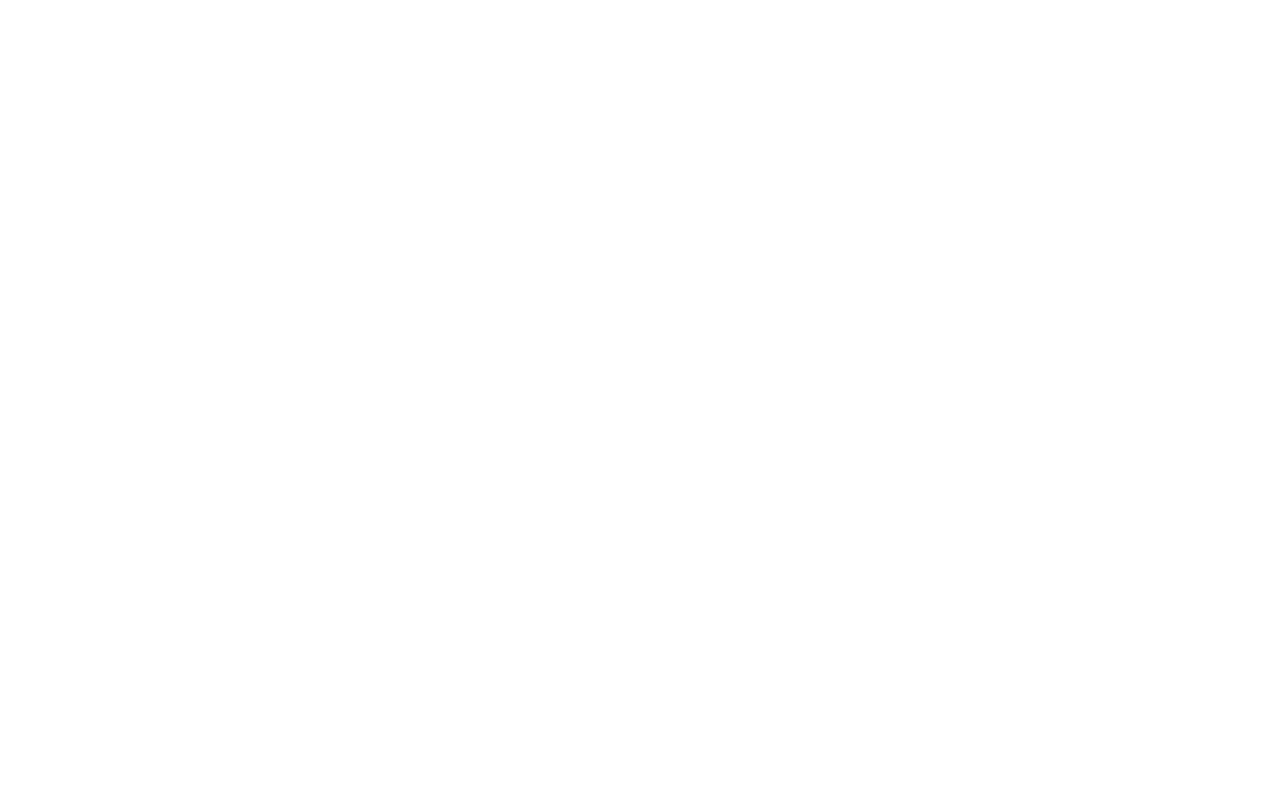
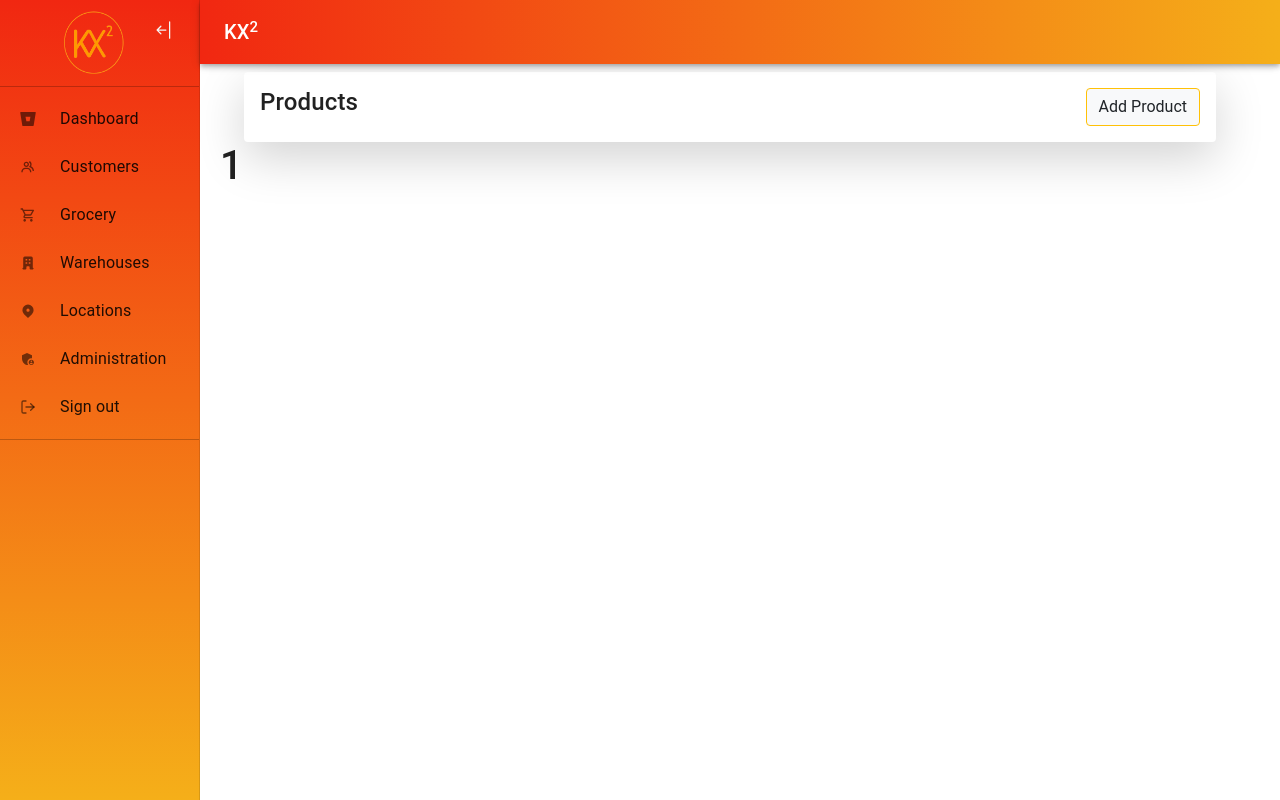
Before and after one commit to harry-88/kx2, a React (Create React App) app: page /grocery/1 in a window 1280 px wide. Before the commit this address had no page. Built offline with nearby package versions, Linux system fonts and the light colour scheme.

Commit message:
start working on product page

```diff
--- a/src/App.js
+++ b/src/App.js
@@ -8,6 +8,7 @@
 import Customer from './Components/Customer/Customer';
 import Administration from './Components/Administration/Administration';
 import Grocery from './Components/Grocery/Grocery';
+import Product from './Components/Product/Product'
 import Locations from './Components/Locations/Locations';
 import Warehouses from './Components/Warehouses/Warehouses';
 import Login from './Components/Login/Login';
@@ -28,8 +29,10 @@
           <Route path='/administration' element={[<SideBar pageFullWidth={pageFullWidth} setPageFullWidth= {setPageFullWidth} />,<Administration  pageFullWidth={pageFullWidth} setPageFullWidth= {setPageFullWidth}/>]} />
           <Route path='/grocery' element={[<SideBar pageFullWidth={pageFullWidth} setPageFullWidth= {setPageFullWidth} />,<Grocery  pageFullWidth={pageFullWidth} setPageFullWidth= {setPageFullWidth}/>]} />
           <Route path='/warehouses' element={[<SideBar pageFullWidth={pageFullWidth} setPageFullWidth= {setPageFullWidth} />,<Warehouses  pageFullWidth={pageFullWidth} setPageFullWidth= {setPageFullWidth}/>]} />
+          <Route path='/grocery/:catId' element={[<SideBar pageFullWidth={pageFullWidth} setPageFullWidth= {setPageFullWidth} />,<Product  pageFullWidth={pageFullWidth} setPageFullWidth= {setPageFullWidth}/>]} />
         </Routes>
       </BrowserRouter>
+
     </div>
   );
 }
--- a/src/Components/Grocery/Grocery.js
+++ b/src/Components/Grocery/Grocery.js
@@ -23,8 +23,11 @@
 import { hover } from '@testing-library/user-event/dist/hover';
 import './Grocery.css';
 
+
 export default function Grocery(props) {
 
+
+  let navigator = useNavigate();
   const [GrocerymodalShow, setGroceryModalShow] = useState(false);
 
   const [categoryRecord, setCatagory] = useState([]);
@@ -109,8 +112,6 @@
           {categoryRecord.length !== 0 ? categoryRecord.map((c, i) => {
             return <div className='col-lg-3 col-sm-6 mt-5' >
               <div className='imageContainer'>
-
-                {/* <p className="top-right text-dark" role={'button'}><i className="fa-solid fa-ellipsis-vertical"></i></p> */}
                 <Card sx={{ maxWidth: 345 }}>
                   <CardHeader
 
@@ -122,7 +123,7 @@
                     title={c.name}
 
                   />
-                  <CardMedia
+                  <CardMedia role='button' onClick={()=> navigator(`${c.id}`)}
                     component="img"
                     height="194"
                     image={Menu[i].image}
--- /dev/null
+++ b/src/Components/Product/Product.js
@@ -0,0 +1,20 @@
+import React from 'react'
+
+import { useParams } from 'react-router-dom';
+export default function Product(props) {
+
+
+    const { catId } = useParams();
+    return (
+        <div className={props.pageFullWidth === false ? 'fullWidth' : 'smalWidth'}>
+            <div class="d-flex bd-highlight bg-light shadow-lg  bg-body rounded mx-4 p-2 mt-2">
+                    <div class="p-2 bd-highlight"><h4 className=''>Products</h4></div>
+                    <div class="ms-auto p-2 bd-highlight">
+                        <button className='btn btn-light btn-outline-warning text-dark'  >Add Product</button>
+                    </div>
+                </div>
+            <h1>{catId}</h1>
+
+        </div>
+    )
+}
```
